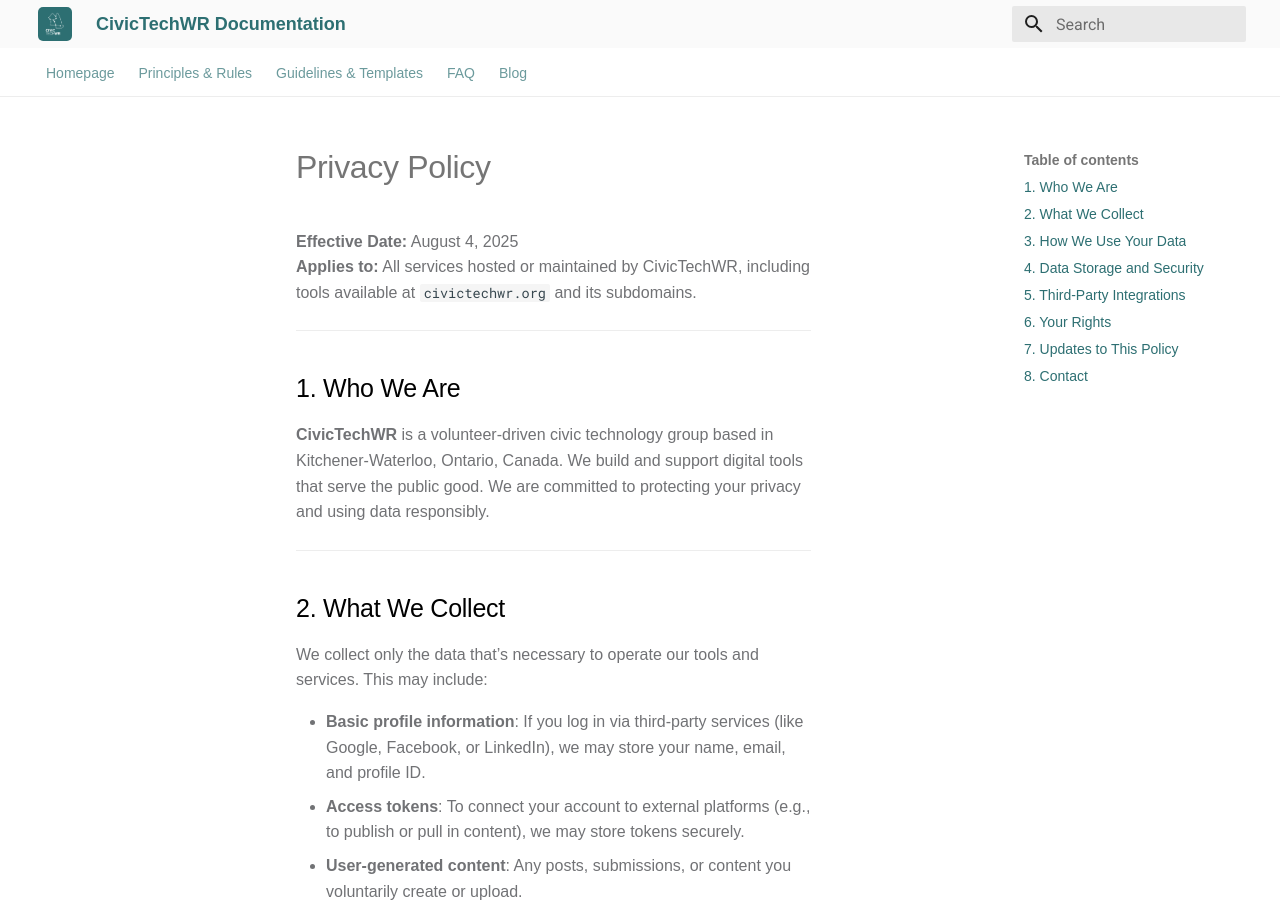
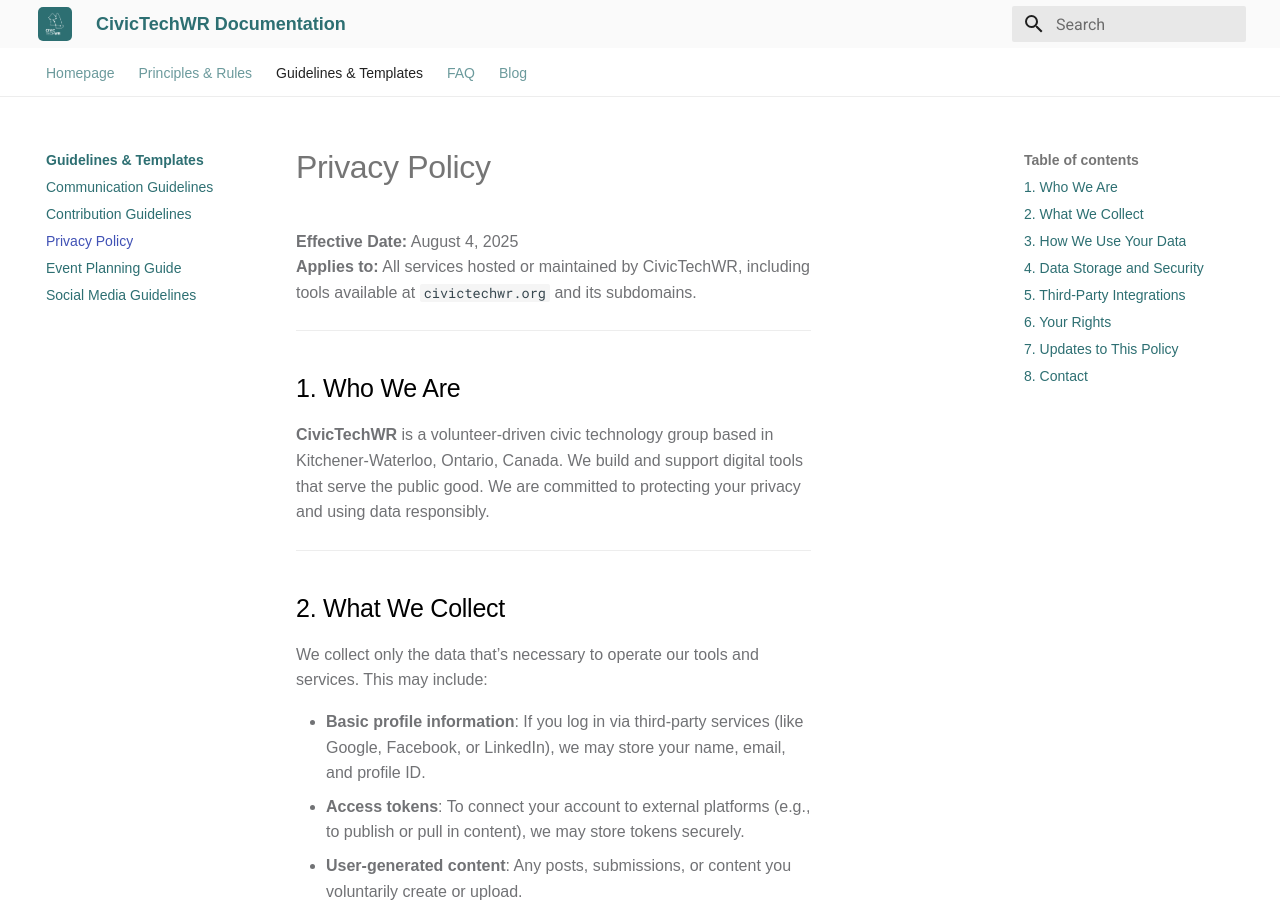
Before and after one commit to CivicTechWR/CTWR-Organization-Documentation, an MkDocs documentation site: the page built from docs/Guidelines_&_Templates/PrivacyPolicy.md, in a window 1280 px wide and 900 px high. Built offline with MkDocs 1.6.1 and Material for MkDocs 9.7.7, drawn with Linux system fonts in a browser that asks for light colours.

Commit message:
Update mkdocs.yml
added privacy policy

```diff
--- a/mkdocs.yml
+++ b/mkdocs.yml
@@ -54,6 +54,7 @@ nav:
     - Guidelines_&_Templates/index.md
     - Guidelines_&_Templates/Communication_Guidelines.md
     - Guidelines_&_Templates/Contribution_Guidelines.md
+    - Guidelines_&_Templates/PrivacyPolicy.md
     - Guidelines_&_Templates/Event_Planning_Guide.md
     - Guidelines_&_Templates/SocialMedia_Guidelines.md
   - FAQ:
```
